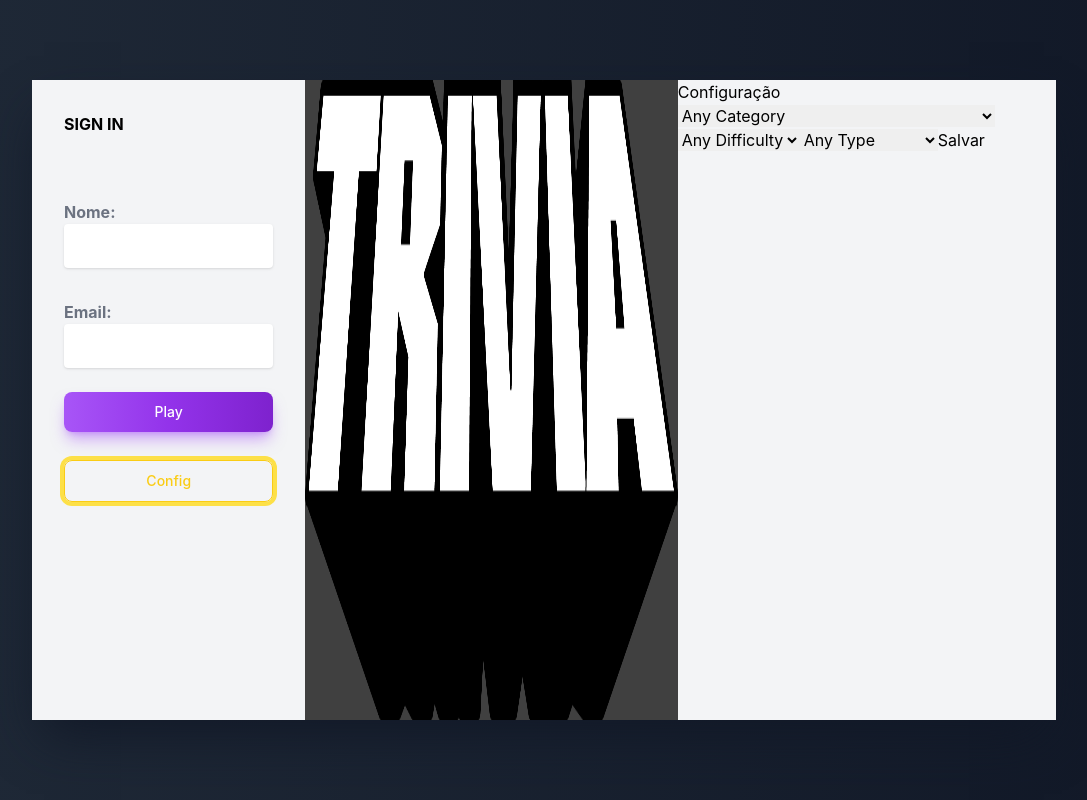
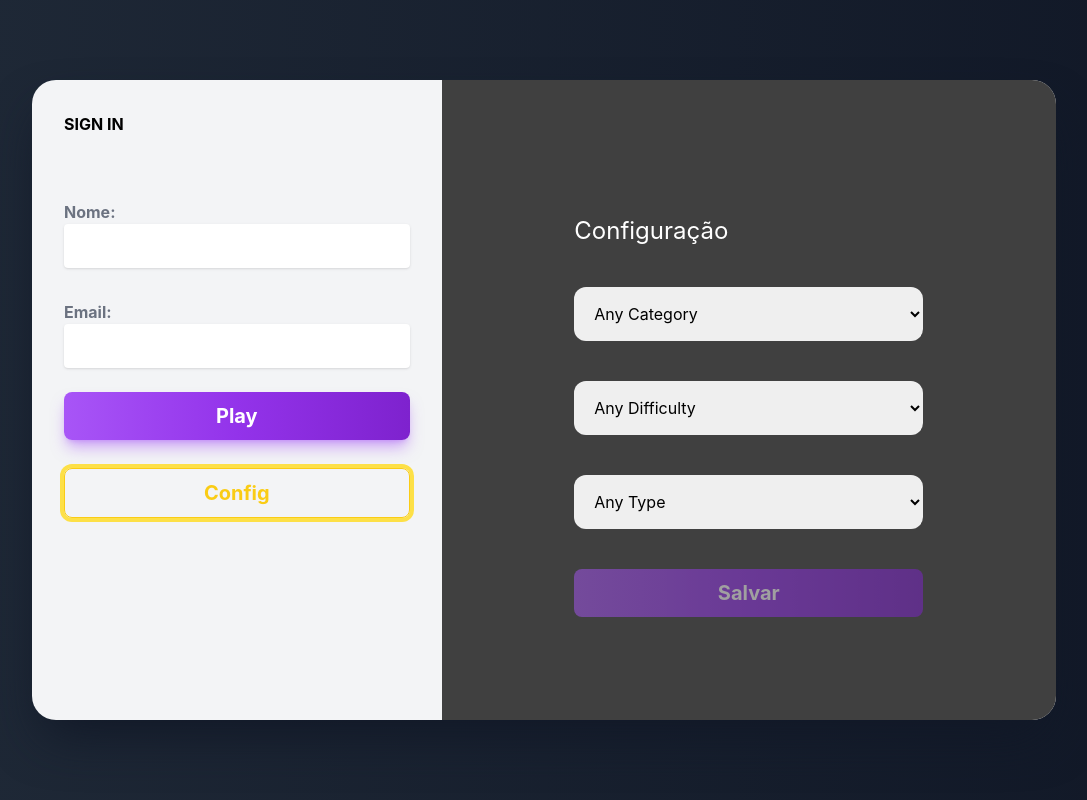
Before and after one commit to aryherton/Project-Trivia, a React (Create React App) app: page / in a window 1280 px wide. Both pictures are taken after a click on the button "Config". Shown: the whole page, without its empty margins (96-1183 px from the left). Built offline with nearby package versions, Linux system fonts and the light colour scheme.

Commit message:
css improve 1

```diff
--- a/public/index.html
+++ b/public/index.html
@@ -28,7 +28,9 @@
       tailwind.config = {
         content: ['./src/**/*.{html,js}'],
         theme: {
+
           screens: {
+
             'xl': {'max': '1279px'},
             'lg': {'max': '1023px'},
             'md': {'max': '767px'},
--- a/src/componentes/ConfigInfo.jsx
+++ b/src/componentes/ConfigInfo.jsx
@@ -6,7 +6,7 @@ export default class ConfigInfo extends Component {
     const configLocalStorage = getConfigLocalStorage();
     const { category, difficulty, type } = configLocalStorage;
     const categoryArr = ['0', '1', '2', '3', '4', '5', '6', '7', '8',
-      'General Knowledg',
+      'General Knowledge',
       'Entertainment: Books',
       'Entertainment: Film',
       'Entertainment: Music',
@@ -33,10 +33,22 @@ export default class ConfigInfo extends Component {
 
     ];
     return (
-      <div>
-        <p>{categoryArr[category]}</p>
-        <p>{difficulty}</p>
-        <p>{type}</p>
+      <div className="my-10 text-lg">
+        <p className="text-gray-600 p-1">
+          <span className="font-bold">Category:</span>
+          {' '}
+          {categoryArr[category]}
+        </p>
+        <p className="text-gray-600 p-1">
+          <span className="font-bold">Difficulty:</span>
+          {' '}
+          {difficulty}
+        </p>
+        <p className="text-gray-600 p-1">
+          <span className="font-bold">Type:</span>
+          {' '}
+          {type}
+        </p>
       </div>);
   }
 
--- a/src/componentes/ConfigTrivia.jsx
+++ b/src/componentes/ConfigTrivia.jsx
@@ -38,11 +38,12 @@ export default class ConfigTrivia extends Component {
 
   render() {
     const { saveSucessfull } = this.state;
+    const { renderConfig } = this.props;
     return (
-      <div>
-        <h1 data-testid="settings-title">Configuração</h1>
-        <form onChange={ this.setLocalState }>
-          <select name="category">
+      <div className="flex m-auto">
+        <form className="flex flex-col" onChange={ this.setLocalState }>
+          <h1 className="text-white text-2xl my-10" data-testid="settings-title">Configuração</h1>
+          <select className="p-4 rounded-xl" name="category">
             <option value="any">Any Category</option>
             <option value="9">General Knowledge</option>
             <option value="10">Entertainment: Books</option>
@@ -69,22 +70,27 @@ export default class ConfigTrivia extends Component {
             <option value="31">Entertainment: Japanese Anime Manga</option>
             <option value="32">Entertainment: Cartoon Animations</option>
           </select>
-          <select name="difficulty">
+          <select className="my-10 p-4 rounded-xl" name="difficulty">
             <option value="any">Any Difficulty</option>
             <option value="easy">Easy</option>
             <option value="medium">Medium</option>
             <option value="hard">Hard</option>
           </select>
-          <select name="type">
+          <select className="p-4 rounded-xl" name="type">
             <option value="any">Any Type</option>
             <option value="multiple">Multiple Choice</option>
             <option value="boolean">True / False</option>
           </select>
           <button
+            className=" disabled:opacity-50 w-full text-xl mt-10 text-white bg-gradient-to-r from-purple-500
+              via-purple-600 to-purple-700 hover:bg-gradient-to-br focus:ring-4
+              focus:ring-purple-300 dark:focus:ring-purple-800 hover:shadow-lg
+              shadow-purple-500/50 dark:shadow-lg dark:shadow-purple-800/80
+              font-bold rounded-lg text-sm px-5 py-2.5 text-center mr-2 mb-2"
             type="button"
             disabled={ this.disabledButton() }
             onClick={ () => {
-              setConfigLocalStorage(this.state); this.saveChange();
+              setConfigLocalStorage(this.state); renderConfig();
             } }
           >
             Salvar
--- a/src/index.css
+++ b/src/index.css
@@ -13,9 +13,10 @@ code {
 }
 
 .valid {
-  border: 3px solid rgb(6, 240, 15);
+  background-color:  rgb(6, 179, 12);
 }
 
-.error {
-  border: 3px solid rgb(255, 0, 0);
+/* .error {
+  border: 1px solid rgb(255, 0, 0);
 }
+ */
--- a/src/pages/Feedback.jsx
+++ b/src/pages/Feedback.jsx
@@ -22,7 +22,7 @@ class Feedback extends Component {
         <div className="flex h-screen place-content-center">
           <div
             className="bg-white shadow-xl
-           rounded-md border place-content-center p-12 m-20 h-4/6 w-2/4 "
+           rounded-3xl border place-content-center p-12 m-20 h-4/6 w-2/4 "
           >
             <div className="flex place-content-center text-center" />
             <div
@@ -43,7 +43,7 @@ class Feedback extends Component {
             </div>
             <div className="m-20">
               <button
-                className="w-full mt-5 text-white bg-gradient-to-r from-purple-500
+                className="w-full text-xl mt-5 text-white bg-gradient-to-r from-purple-500
               via-purple-600 to-purple-700 hover:bg-gradient-to-br focus:ring-4
               focus:ring-purple-300 dark:focus:ring-purple-800 shadow-lg
               shadow-purple-500/50 dark:shadow-lg dark:shadow-purple-800/80
@@ -56,7 +56,7 @@ class Feedback extends Component {
               </button>
               <div />
               <button
-                className="w-full mt-5 text-yellow-400 hover:text-white border
+                className="w-full mt-5 text-xl text-yellow-400 hover:text-white border
               border-yellow-400 hover:bg-yellow-500 focus:ring-4 focus:ring-yellow-300
               font-medium rounded-lg text-sm px-5 py-2.5 text-center mr-2 mb-2
               dark:border-yellow-300 dark:text-yellow-300 dark:hover:text-white
--- a/src/pages/Login.jsx
+++ b/src/pages/Login.jsx
@@ -1,6 +1,7 @@
 import PropTypes from 'prop-types';
 import React, { Component } from 'react';
 import { connect } from 'react-redux';
+import { render } from 'react-dom';
 import { setLoginToken } from '../action/thunk';
 import { setTokenLocalStorage } from '../server';
 import { setPlayer } from '../action';
@@ -75,7 +76,7 @@ class Login extends Component {
        >
          <div
            className="bg-gray-100 w-4/5 h-4/5 flex flex-row justify-center
-          shadow-2xl shadow-gray-900"
+          shadow-2xl shadow-gray-900 rounded-3xl"
          >
            <div
              className="w-2/5 px-8 py-8 h-full"
@@ -116,11 +117,11 @@ class Login extends Component {
                />
              </label>
              <button
-               className="w-full mt-5 text-white bg-gradient-to-r from-purple-500
+               className="w-full text-xl mt-5 text-white bg-gradient-to-r from-purple-500
               via-purple-600 to-purple-700 hover:bg-gradient-to-br focus:ring-4
               focus:ring-purple-300 dark:focus:ring-purple-800 shadow-lg
               shadow-purple-500/50 dark:shadow-lg dark:shadow-purple-800/80
-              font-medium rounded-lg text-sm px-5 py-2.5 text-center mr-2 mb-2"
+              font-bold rounded-lg text-sm px-5 py-2.5 text-center mr-2 mb-2"
                type="button"
                onClick={ () => { dispatch(setPlayer(this.state)); this.getApiToken(); } }
                data-testid="btn-play"
@@ -129,9 +130,9 @@ class Login extends Component {
                Play
              </button>
              <button
-               className="w-full mt-5 text-yellow-400 hover:text-white border
+               className="w-full mt-5 text-xl text-yellow-400 font-bold hover:text-white border
               border-yellow-400 hover:bg-yellow-500 focus:ring-4 focus:ring-yellow-300
-              font-medium rounded-lg text-sm px-5 py-2.5 text-center mr-2 mb-2
+              rounded-lg text-sm px-5 py-2.5 text-center mr-2 mb-2
               dark:border-yellow-300 dark:text-yellow-300 dark:hover:text-white
               dark:hover:bg-yellow-400 dark:focus:ring-yellow-900"
                type="button"
@@ -140,17 +141,17 @@ class Login extends Component {
              >
                Config
              </button>
+             <div>
+               {(!showConfig) && <ConfigInfo />}
+             </div>
            </div>
-           <div className="flex w-3/5 bg-neutral-700">
-             <img
+           <div className=" rounded-r-3xl flex w-3/5 bg-neutral-700">
+             { (showConfig) ? <ConfigTrivia renderConfig={ this.renderConfig } /> : <img
                src={ logo }
                alt="trivia-logo"
                className="bg-center bg-no-repeat bg-auto"
-             />
+             /> }
            </div>
-
-           {(showConfig) && <ConfigTrivia />}
-           {(!showConfig) && <ConfigInfo />}
 
          </div>
        </div>
--- a/src/pages/Ranking.jsx
+++ b/src/pages/Ranking.jsx
@@ -12,7 +12,7 @@ class Ranking extends Component {
     const NEGATIVEORDER = -1;
 
     return (
-      <div className="bg-teal-600 min-h-screen pt-4">
+      <div className="bg-gradient-to-r from-gray-800 to-gray-900 min-h-screen pt-4">
         <h1
           data-testid="ranking-title"
           className="text-center text-4xl text-white font-bold"
@@ -30,7 +30,7 @@ class Ranking extends Component {
           </button>
         </div>
         <div className="flex justify-center w-full">
-          <ul className="flex flex-col items-center bg-white w-4/6 rounded-3xl py-6 mb-4">
+          <ul className="flex flex-col items-center bg-white bg-opacity-5 w-4/6 rounded-3xl py-6 mb-4">
             { JSON.parse(getRankingLocalStorage()).sort((a, b) => {
               if (a.score < b.score) {
                 return 1;
@@ -42,7 +42,7 @@ class Ranking extends Component {
             }).map((obj, key) => (
               <div
                 key={ key }
-                className="flex mb-4 gap-4 bg-teal-300 w-4/5 rounded-full"
+                className="flex mb-4 gap-4 text-xl text-white bg-gradient-to-r from-gray-800 to-gray-900 w-4/5 rounded-full"
               >
                 <li>
                   <img
```
Also changed, not shown: src/componentes/Questions.jsx (+6 -6 lines).
